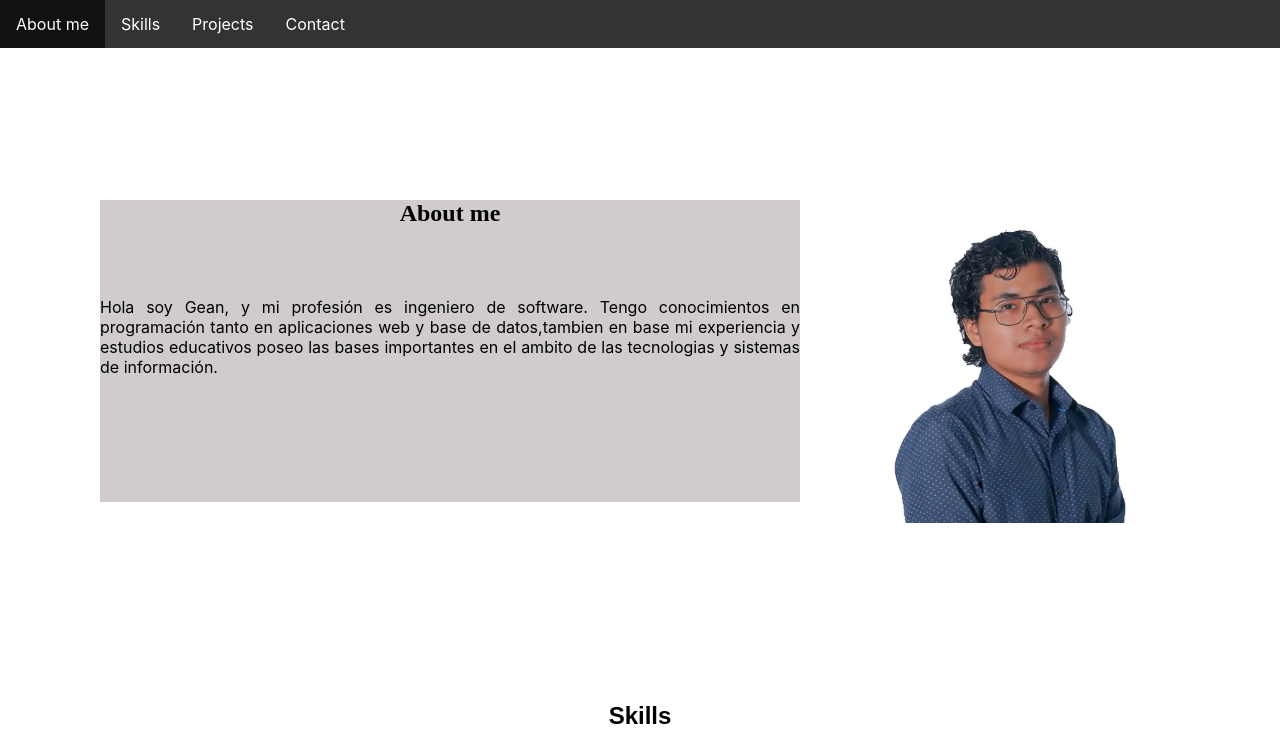
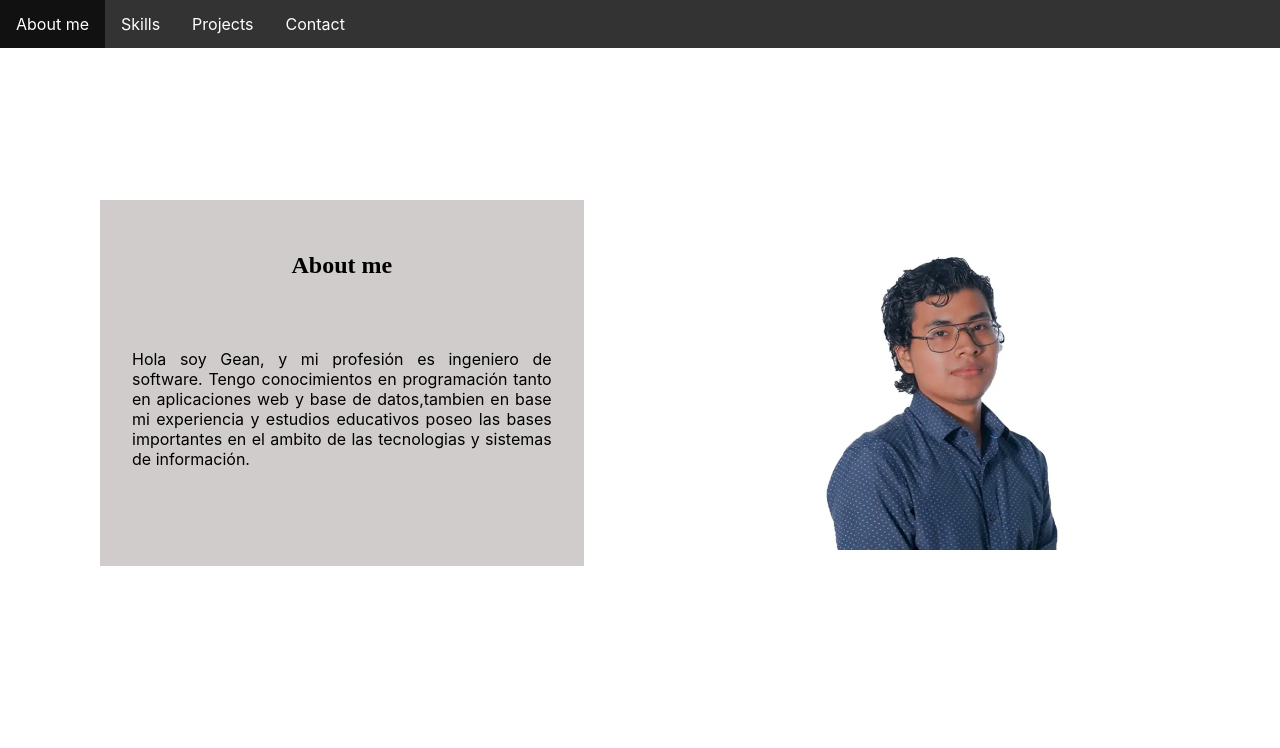
Before and after one commit to GeanVillamar/portafolio, a React (Create React App) app: page / in a window 1280 px wide. Shown: the top 748 px of the page. Built offline with nearby package versions, Linux system fonts and the light colour scheme.

Commit message:
modificación de diseño about y cambio de icono de pestaña

```diff
--- a/public/index.html
+++ b/public/index.html
@@ -2,7 +2,7 @@
 <html lang="en">
   <head>
     <meta charset="utf-8" />
-    <link rel="icon" href="%PUBLIC_URL%/favicon.ico" />
+    <link rel="icon" href="%PUBLIC_URL%/navegador.ico" />
     <meta name="viewport" content="width=device-width, initial-scale=1" />
     <meta name="theme-color" content="#000000" />
     <meta
--- a/src/App.css
+++ b/src/App.css
@@ -34,10 +34,12 @@ li a:hover {
   background-color: #111;
 }
 
-.about{
+.about-container{
+  padding: 2em;
+  font-size: 1rem;
   margin-left: 10px;
   background-color: #cfcccb;
-  width: 700px;
+  width: 600px;
   height: 302px;
   margin-top: 200px;
   margin-left: 100px;
@@ -47,17 +49,32 @@ li a:hover {
   }
 }
 
+/* @media all and (min-width: 1200px) {
+  .about-container {
+    float: left;
+    width: 600%;
+    margin-right: 30%;
+  }
+} */
+
+#about{
+  width: 100px;
+  display: flex;
+  flex-direction: row;
+
+}
+
+
 #image-gean{
   position: relative;
-  top: -170px;
-  left: 700px;
+  top: -235px;
+  left: 600px;
   max-width: 600px;
   max-height: 300px;
 }
 
 /* Estilos de Habilidades */
 .skills-container{
-  margin-top: 200px;
   h1{
     font-family: Arial, Helvetica, sans-serif;
   }
@@ -123,3 +140,15 @@ li a:hover {
   text-align: center;
   font-family: 'Roboto Slab', serif;
 }
+
+/* @media (min-width: 600px){
+  #skills{
+    display: flex;
+    flex-wrap: wrap;
+    justify-content: space-between;
+  }
+} */
+
+#skills{
+  margin-top: 200px;
+}
--- a/src/App.js
+++ b/src/App.js
@@ -10,7 +10,7 @@ function App() {
   const images = [
     {
       src: "https://images.pexels.com/photos/1488463/pexels-photo-1488463.jpeg?auto=compress&cs=tinysrgb&w=1260&h=750&dpr=1",
-      link: "https://github.com/GeanVillamar/StoreApp",
+      link: "https://geanvillamar.github.io/StoreApp.github.io/",
       title: "Fake Store Aplication",
     },
     {
@@ -31,6 +31,7 @@ function App() {
         <About />
       </section>
       <section id="skills">
+        <h1 className="title-section">Skills</h1>
         <Skills />
       </section>
       <section id="projects">
--- a/src/components/About.js
+++ b/src/components/About.js
@@ -2,7 +2,7 @@ import Gean from "./images/Gean.jpg";
 
 function About() {
   return (
-    <div className="about">
+    <div className="about-container">
       <h1 className="title-section">About me</h1>
       <p>
         Hola soy Gean, y mi profesión es ingeniero de software. Tengo
@@ -11,9 +11,9 @@ function About() {
         bases importantes en el ambito de las tecnologias y sistemas de
         información.
       </p>
-      <div className="imagen-perfil">
+      <picture>
         <img id="image-gean" src={Gean} alt="fotoperfil"></img>
-      </div>
+      </picture>
     </div>
   );
 }
--- a/src/components/Skills.js
+++ b/src/components/Skills.js
@@ -5,7 +5,6 @@ import { faDatabase } from "@fortawesome/free-solid-svg-icons";
 function Skills() {
   return (
     <div className="skills-container">
-      <h1 className="title-section">Skills</h1>
       <ul className="list-skill">
         <li>
           <p>javascript</p>
```
Also changed, not shown: public/manifest.json, 1 other file (tests, documents, lock files or other folders).
